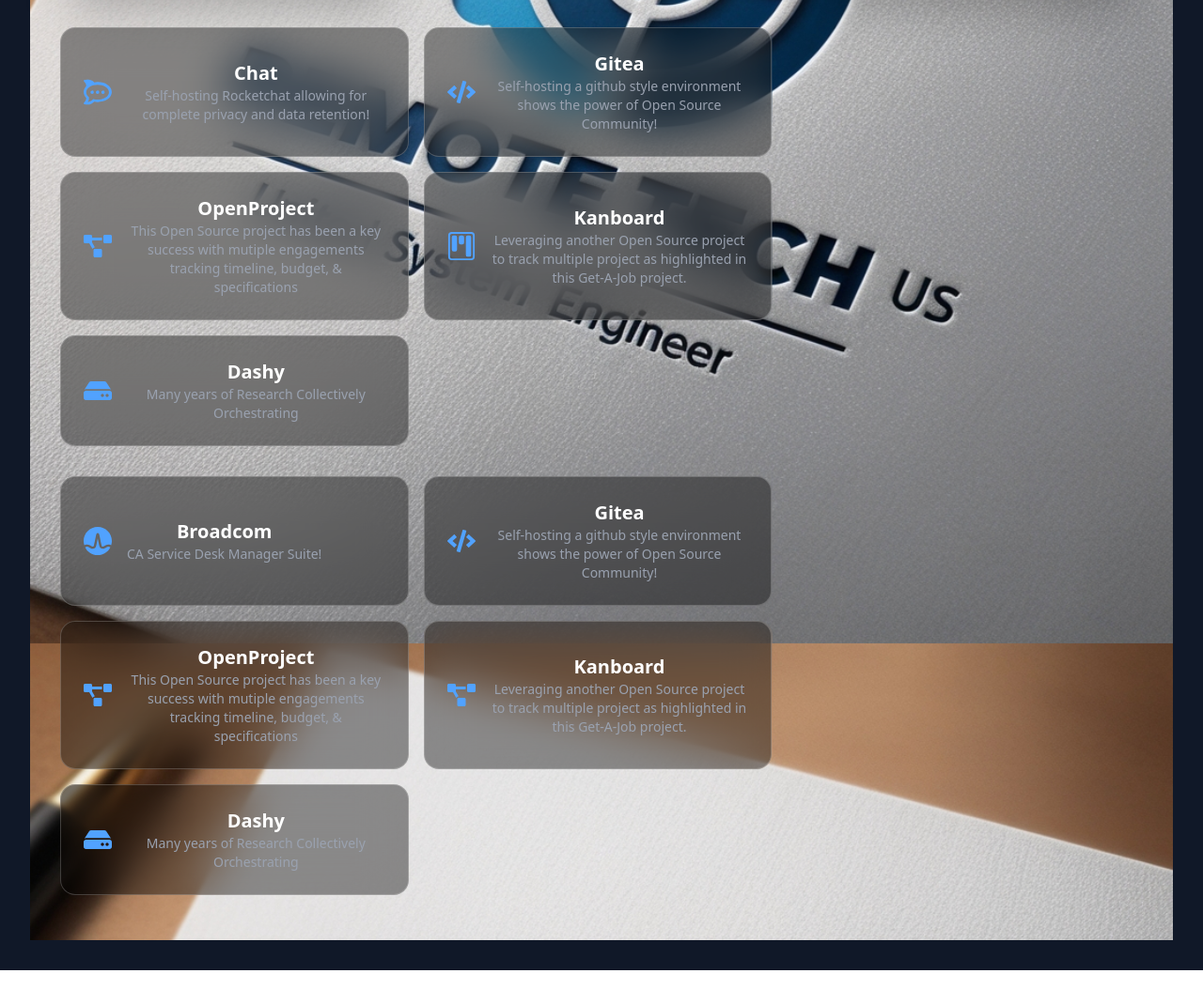
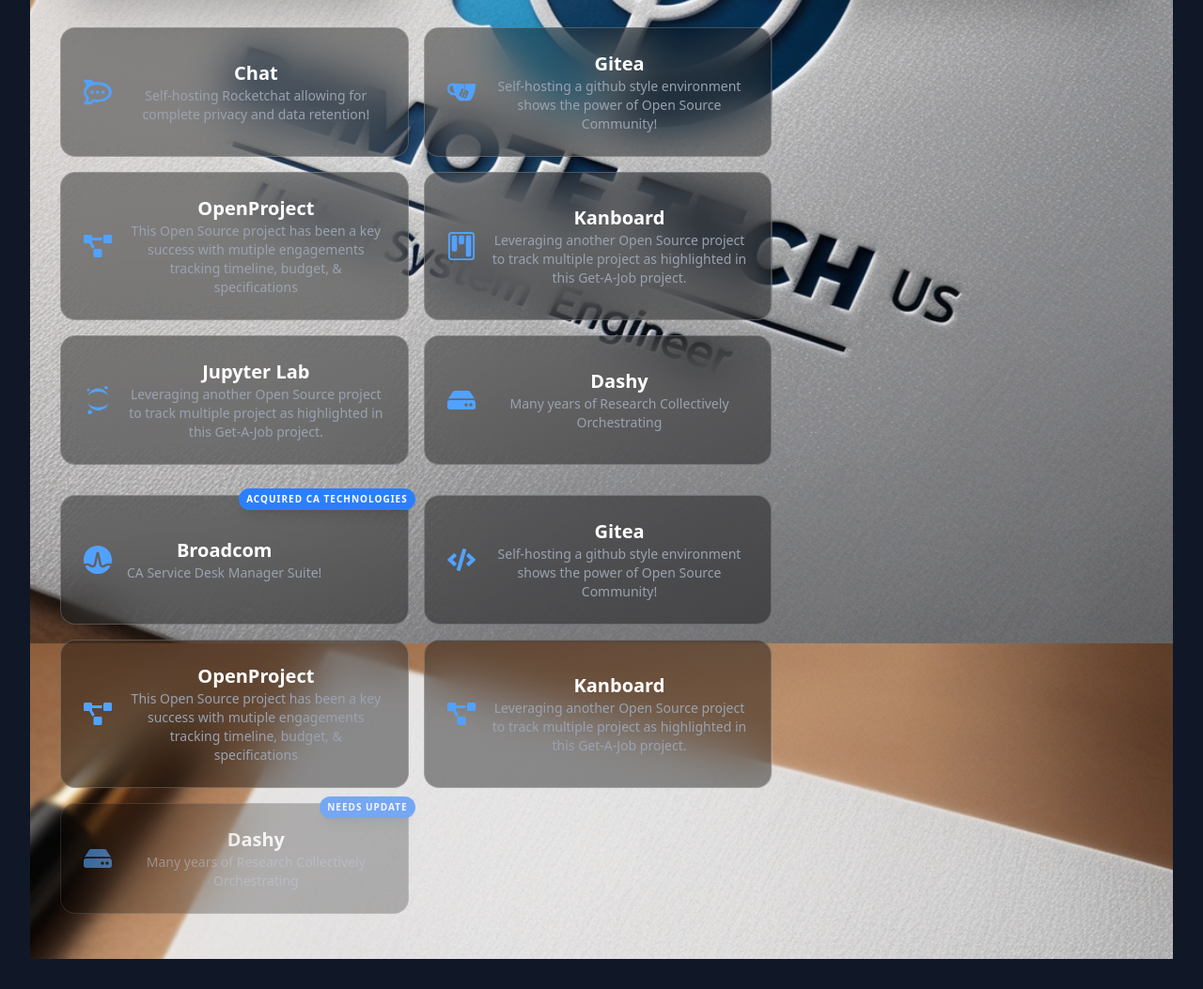
Before and after one commit to remote-tech-us/remote-tech-us.github.io, a React app in the folder react-vite/: page / in a window 1280 px wide. Shown: the part 627-1680 px from the top of the page at 94% size. Built offline with nearby package versions, Linux system fonts and the light colour scheme.

Commit message:
Dynamically hide sections when data not present

```diff
--- a/react-vite/src/App.jsx
+++ b/react-vite/src/App.jsx
@@ -38,7 +38,14 @@
             <motion.div
               key={contact.name || index} // Added unique key
               whileHover={{ y: -5 }}
-              className="lg:col-span-1 bg-white text-gray-900 p-8 rounded-3xl shadow-2xl flex flex-col items-center text-center border-4 border-blue-500">
+              className="relative lg:col-span-1 bg-white text-gray-900 p-8 rounded-3xl shadow-2xl flex flex-col items-center text-center border-4 border-blue-500"
+              >
+              {/* Tag Badge (Coming Soon, New, etc) */}
+              {contact.tag  && (
+                <span className="absolute -top-2 -right-2 bg-blue-500 text-white text-[10px] px-2 py-1 rounded-full font-bold uppercase tracking-widest shadow-lg">
+                  {contact.tag}
+                </span>
+              )}
               {contact.logo && (
                 <img src={contact.logo} alt="Logo" className="w-20 mb-4" />
               )}
@@ -89,12 +96,14 @@
                   </a>
                 )}
                 {/* New Download Contact Button */}
+                {contact.vcfPath  && (
                 <a
                   href={contact.vcfPath}
                   download
                   className="flex items-center justify-center gap-2 w-full bg-gray-100 text-gray-700 py-3 rounded-xl font-bold hover:bg-gray-200 transition border border-gray-300" >
                   <FaAddressCard /> Save Contact
                 </a>
+                )}
               </div>
             </motion.div>
           ))}
@@ -104,9 +113,19 @@
             {TOOLS.map((tool) => (
               <motion.a
                 key={tool.name}
-                href={tool.url}
+                //href={tool.url}
+                href={tool.locked ? "#" : tool.url} // Disable link if tool is locked
                 whileHover={{ scale: 1.02 }}
-                className="bg-black/40 backdrop-blur-xl border border-white/20 p-6 rounded-2xl flex items-center gap-4 hover:bg-white/10 transition">
+                //className="bg-black/40 backdrop-blur-xl border border-white/20 p-6 rounded-2xl flex items-center gap-4 hover:bg-white/10 transition">
+                className={`relative bg-black/40 backdrop-blur-xl border border-white/20 p-6 rounded-2xl flex items-center gap-4 hover:bg-white/10 transition
+                  ${tool.locked ? 'opacity-60 cursor-not-allowed' : 'hover:bg-white/10'}`}
+                >
+                {/* Tag Badge (Coming Soon, New, etc) */}
+                {tool.tag  && (
+                  <span className="absolute -top-2 -right-2 bg-blue-500 text-white text-[10px] px-2 py-1 rounded-full font-bold uppercase tracking-widest shadow-lg">
+                    {tool.tag}
+                  </span>
+                )}
                 <div className="text-3xl text-blue-400">
                   {tool.icon}
                 </div>
@@ -122,9 +141,19 @@
             {SERVICES.map((service) => (
               <motion.a
                 key={service.name}
-                href={service.url}
+                //href={service.url}
+                href={service.locked ? "#" : service.url} // Disable link if service is locked
                 whileHover={{ scale: 1.02 }}
-                className="bg-black/40 backdrop-blur-xl border border-white/20 p-6 rounded-2xl flex items-center gap-4 hover:bg-white/10 transition">
+                //className="bg-black/40 backdrop-blur-xl border border-white/20 p-6 rounded-2xl flex items-center gap-4 hover:bg-white/10 transition">
+                className={`relative bg-black/40 backdrop-blur-xl border border-white/20 p-6 rounded-2xl flex items-center gap-4 hover:bg-white/10 transition
+                  ${service.locked ? 'opacity-60 cursor-not-allowed' : 'hover:bg-white/10'}`}
+                >
+                {/* Coming Soon Badge */}
+                {service.tag  && (
+                  <span className="absolute -top-2 -right-2 bg-blue-500 text-white text-[10px] px-2 py-1 rounded-full font-bold uppercase tracking-widest shadow-lg">
+                    {service.tag}
+                  </span>
+                )}
                 <div className="text-3xl text-blue-400">{service.icon}</div>
                 <div>
                   <h3 className="text-xl font-bold text-white">{service.name}</h3>
--- a/react-vite/src/business_contacts.jsx
+++ b/react-vite/src/business_contacts.jsx
@@ -2,6 +2,8 @@
 import { FaLinkedin, FaGithub, FaEnvelope, FaCode, FaProjectDiagram, FaHdd, FaAddressCard, FaSms } from 'react-icons/fa';
 export const CONTACTS = [
   {
+    tag: 'Founder',
+    locked: false,
     logo: "/remote-tech-us_v2.svg",
     name: "William Earnhardt",
     title: "Founder @ Remote Tech US",
--- a/react-vite/src/business_services.jsx
+++ b/react-vite/src/business_services.jsx
@@ -3,36 +3,47 @@
 import { TbWorldWww } from "react-icons/tb";
 import { BsKanban } from "react-icons/bs";
 import { SiBroadcom } from "react-icons/si";
+import { SiGitea } from "react-icons/si";
 
 export const SERVICES = [
   {
     name: 'Broadcom',
     url: 'https://broadcom.com',
     icon: <SiBroadcom />,
+    tag: 'Acquired CA Technologies',
+    locked: false,
     desc: 'CA Service Desk Manager Suite!'
   },
   {
     name: 'Gitea',
     url: 'https://gitea.remote-tech.us',
     icon: <FaCode />,
+    tag: '',
+    locked: false,
     desc: 'Self-hosting a github style environment shows the power of Open Source Community!'
   },
   {
     name: 'OpenProject',
     url: 'https://pm.remote-tech.us',
     icon: <FaProjectDiagram />,
+    tag: '',
+    locked: false,
     desc: 'This Open Source project has been a key success with mutiple engagements tracking timeline, budget, & specifications'
   },
   {
     name: 'Kanboard',
     url: 'https://kanboard.remote-tech.us/board/1',
     icon: <FaProjectDiagram />,
+    tag: '',
+    locked: false,
     desc: 'Leveraging another Open Source project to track multiple project as highlighted in this Get-A-Job project.'
   },
   {
     name: 'Dashy',
     url: 'https://dashy.remote-tech.us',
     icon: <FaHdd />,
+    tag: 'needs update',
+    locked: true,
     desc: 'Many years of Research Collectively Orchestrating'
   }
 ];
--- a/react-vite/src/business_tools.jsx
+++ b/react-vite/src/business_tools.jsx
@@ -2,35 +2,55 @@
 import { FaLinkedin, FaGithub, FaEnvelope, FaCode, FaProjectDiagram, FaHdd, FaAddressCard, FaSms, FaRocketchat } from 'react-icons/fa';
 import { TbWorldWww } from "react-icons/tb";
 import { BsKanban } from "react-icons/bs";
+import { SiGitea, SiJupyter, SiKubernetes  } from "react-icons/si";
+
 export const TOOLS = [
   {
     name: 'Chat',
     url: 'https://chat.remote-tech.us',
     icon: <FaRocketchat />,
+    tag: "",
+    locked: false,
     desc: 'Self-hosting Rocketchat allowing for complete privacy and data retention!'
   },
   {
     name: 'Gitea',
     url: 'https://gitea.remote-tech.us',
-    icon: <FaCode />,
+    icon: <SiGitea />,
+    tag: "",
+    locked: false,
     desc: 'Self-hosting a github style environment shows the power of Open Source Community!'
   },
   {
     name: 'OpenProject',
     url: 'https://pm.remote-tech.us',
     icon: <FaProjectDiagram />,
+    tag: "",
+    locked: false,
     desc: 'This Open Source project has been a key success with mutiple engagements tracking timeline, budget, & specifications'
   },
   {
     name: 'Kanboard',
     url: 'https://kanboard.remote-tech.us/board/1',
     icon: <BsKanban />,
+    tag: "",
+    locked: false,
+    desc: 'Leveraging another Open Source project to track multiple project as highlighted in this Get-A-Job project.'
+  },
+  {
+    name: 'Jupyter Lab',
+    url: 'https://jlab.remote-tech.us/board/1',
+    icon: <SiJupyter />,
+    tag: "",
+    locked: false,
     desc: 'Leveraging another Open Source project to track multiple project as highlighted in this Get-A-Job project.'
   },
   {
     name: 'Dashy',
     url: 'https://dashy.remote-tech.us',
     icon: <FaHdd />,
+    tag: "",
+    locked: false,
     desc: 'Many years of Research Collectively Orchestrating'
   }
 ];
```
